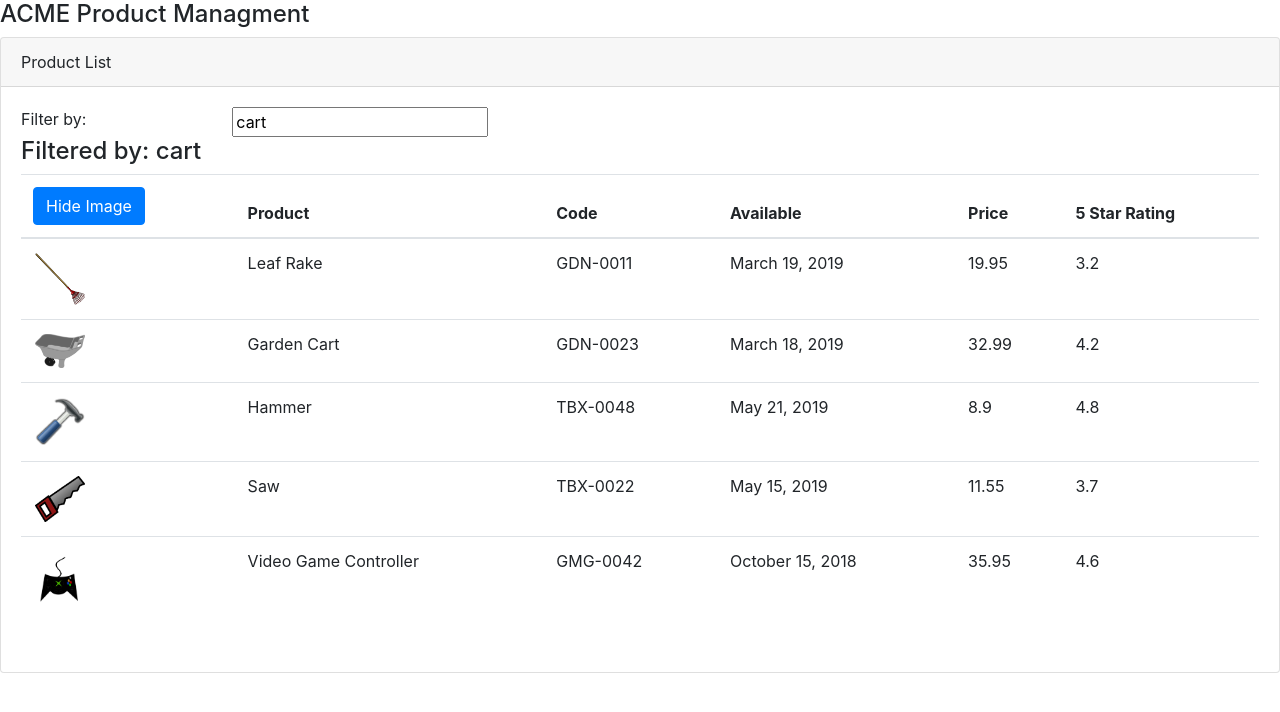
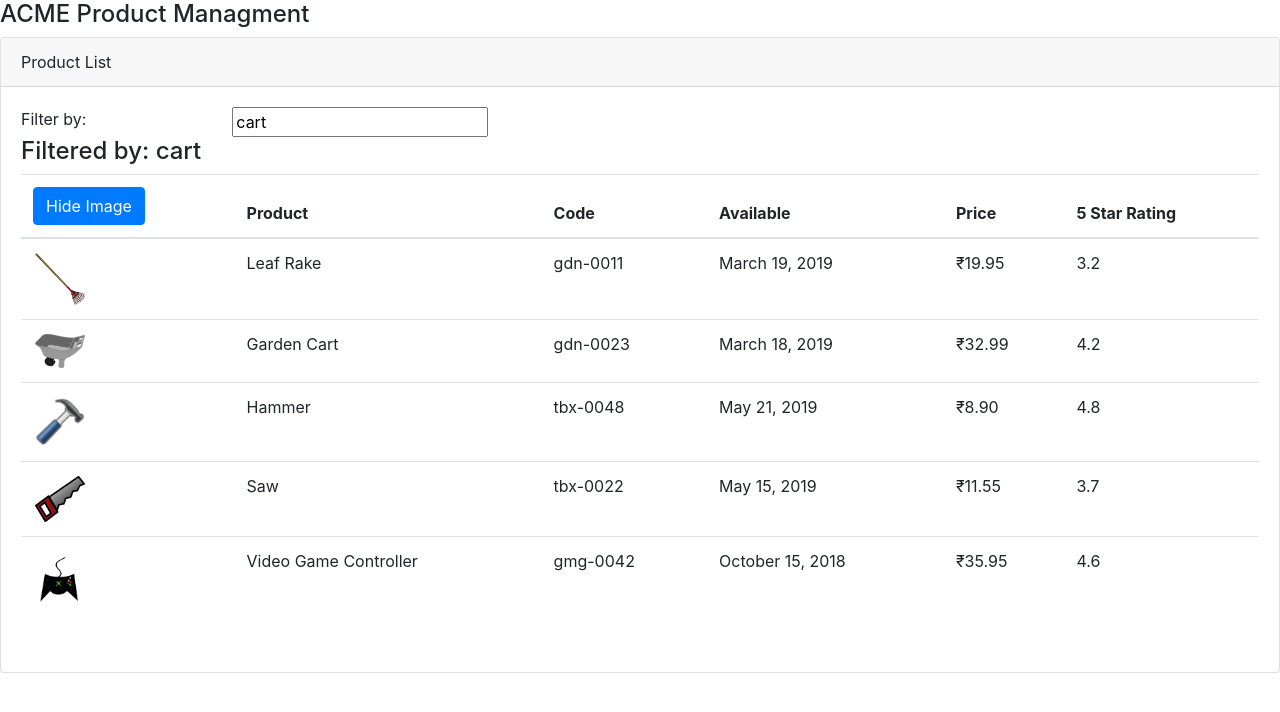
Before and after one commit to avilavate/Angular-8, an Angular app: page / in a window 1280 px wide. Shown: the top 712 px of the page. Built offline with nearby package versions, Linux system fonts and the light colour scheme.

Commit message:
added currency lowercase pipes in poduct-list

```diff
--- a/src/app/products/product-list.component.html
+++ b/src/app/products/product-list.component.html
@@ -44,9 +44,9 @@
               {{product.productName}}
               </a>
             </td>
-            <td>{{product.productCode}}</td>
+            <td>{{product.productCode|lowercase}}</td>
             <td>{{product.releaseDate}}</td>
-            <td>{{product.price}}</td>
+            <td>{{product.price |currency:'INR'}}</td>
             <td>{{product.starRating}}</td>
           </tr>
         </tbody>
```
